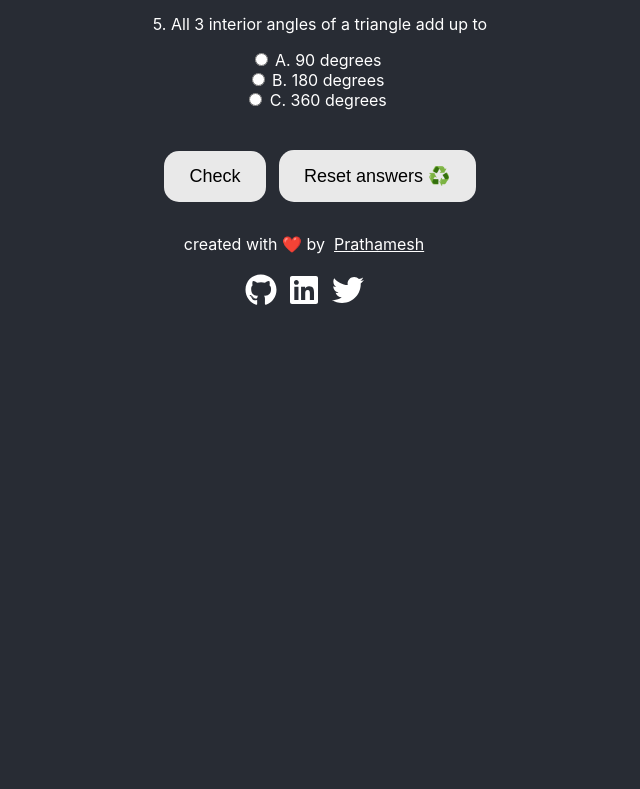
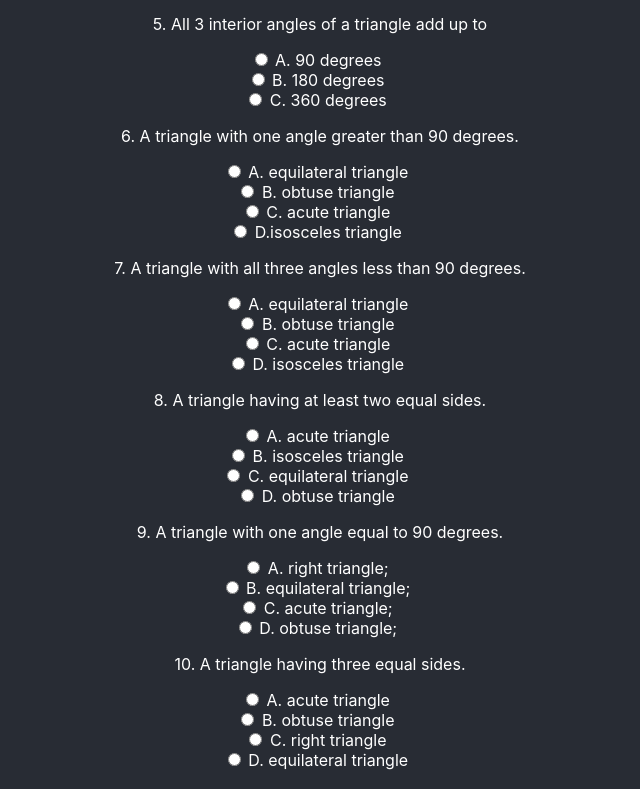
Before and after one commit to Pratham82/fun-with-triangles, a React (Create React App) app: page / in a window 1280 px wide. Shown: the part 651-1440 px from the top of the page, without its empty margins (320-960 px from the left). Before the commit the page ends 973 px from the top, so only its background shows below. Built offline with nearby package versions, Linux system fonts and the light colour scheme.

Commit message:
update: Added new questions

```diff
--- a/src/components/triangle/triangleQuiz.js
+++ b/src/components/triangle/triangleQuiz.js
@@ -27,6 +27,36 @@ export const TriangleQuiz = () => {
       'B. 180 degrees',
       'C. 360 degrees',
     ],
+    '6. A triangle with one angle greater than 90 degrees.': [
+      'A. equilateral triangle',
+      'B. obtuse triangle',
+      'C. acute triangle',
+      'D.isosceles triangle',
+    ],
+    '7. A triangle with all three angles less than 90 degrees.': [
+      'A. equilateral triangle',
+      'B. obtuse triangle',
+      'C. acute triangle',
+      'D. isosceles triangle',
+    ],
+    '8. A triangle having at least two equal sides.': [
+      'A. acute triangle',
+      'B. isosceles triangle',
+      'C. equilateral triangle',
+      'D. obtuse triangle',
+    ],
+    '9. A triangle with one angle equal to 90 degrees.': [
+      'A. right triangle;',
+      'B. equilateral triangle;',
+      'C. acute triangle;',
+      'D. obtuse triangle;',
+    ],
+    '10. A triangle having three equal sides.': [
+      'A. acute triangle',
+      'B. obtuse triangle',
+      'C. right triangle',
+      'D. equilateral triangle',
+    ],
   }
   const correctAnswers = [
     'B. Right',
@@ -34,6 +64,11 @@ export const TriangleQuiz = () => {
     'C. Equilateral',
     'B. 2 congruent sides',
     'B. 180 degrees',
+    'B. obtuse triangle',
+    'C. acute triangle',
+    'B. isosceles triangle',
+    'A. right triangle;',
+    'D. equilateral triangle',
   ]
   // console.log(selected)
 
```
